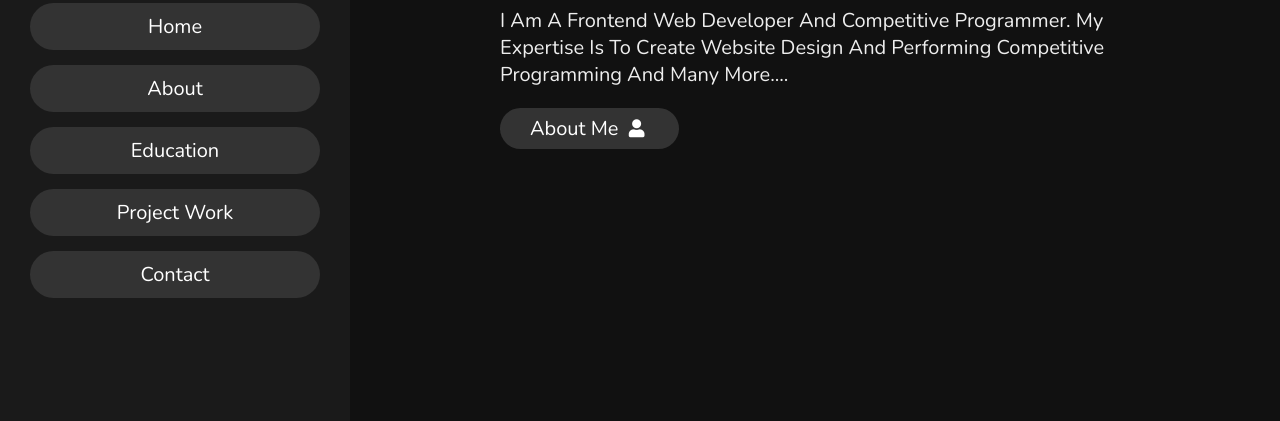
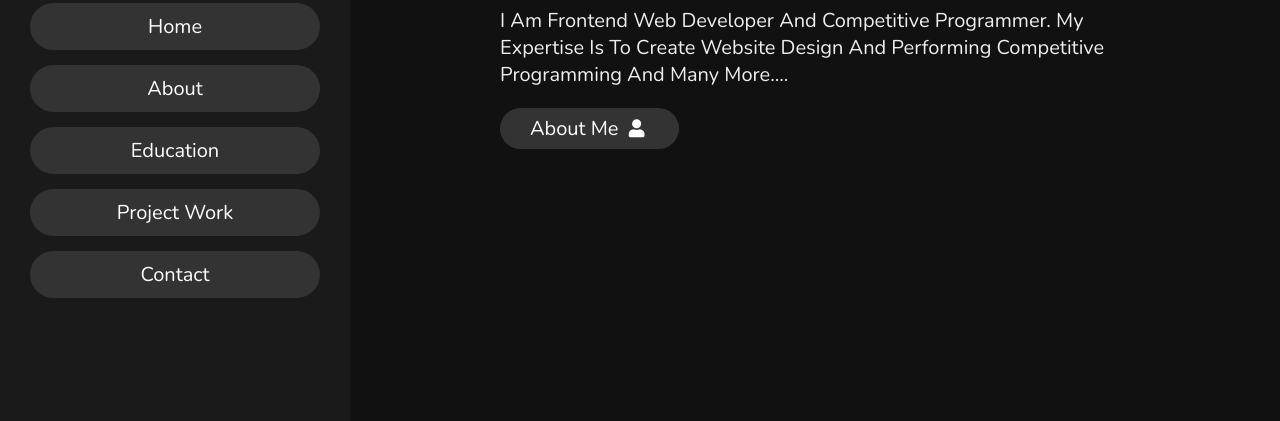
Before and after one commit to VermaShruti-1/portfolio.github.io, a plain HTML site: page index.html in a window 1280 px wide. Shown: the part 379-800 px from the top of the page. Drawn offline with nearby package versions, Linux system fonts and the light colour scheme.

Commit message:
Update index.html
change data

```diff
--- a/index.html
+++ b/index.html
@@ -36,7 +36,7 @@
 
     <h3>HI THERE !</h3>
     <h1>I'M <span>SHRUTI VERMA</span></h1>
-    <p>I am a frontend web developer and competitive programmer. My expertise is to create website
+    <p>I am frontend web developer and competitive programmer. My expertise is to create website
         design and performing competitive programming and many more....
     </p>
     <a href="#about"><button class="btn">about me <i class="fas fa-user"></i></button></a>
```
